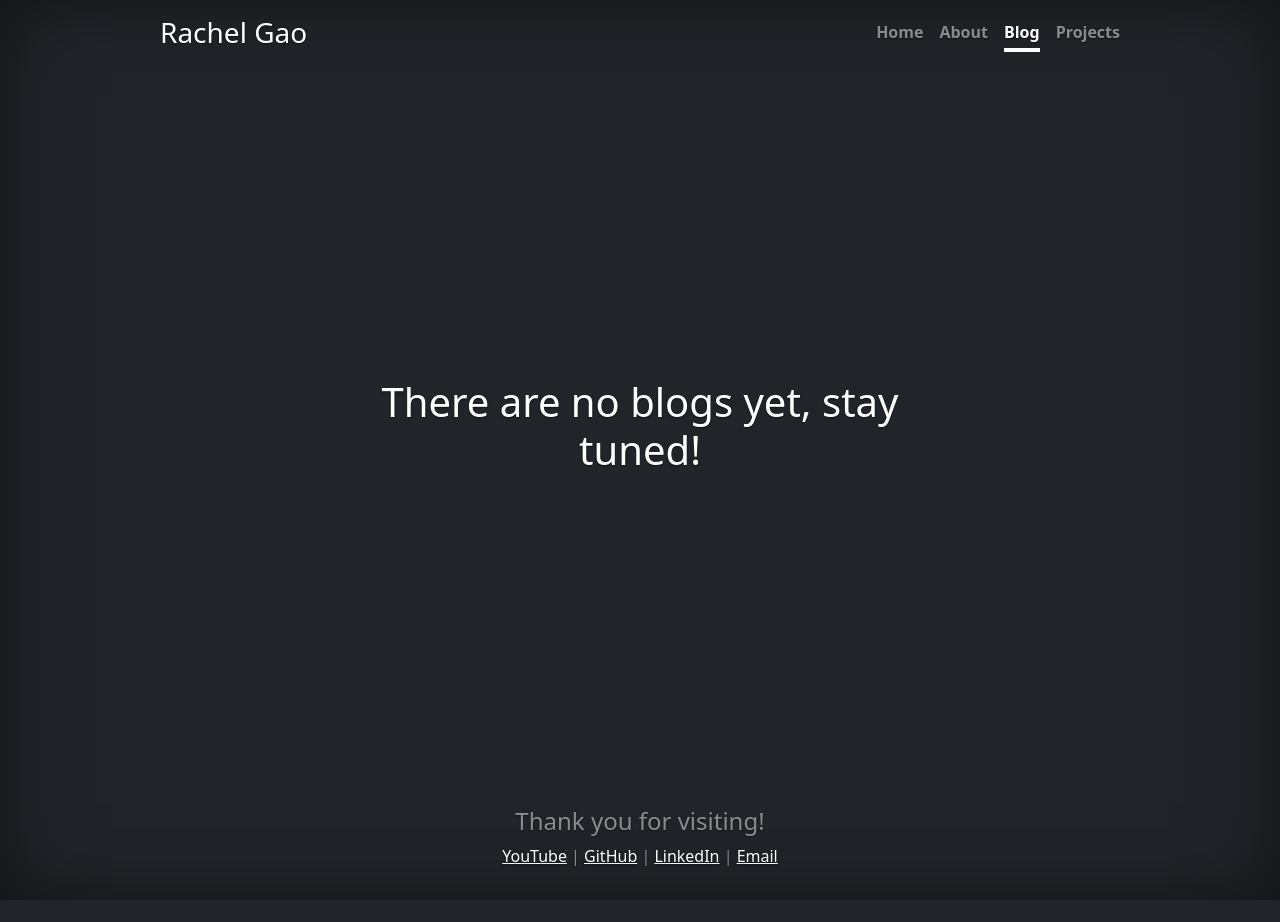
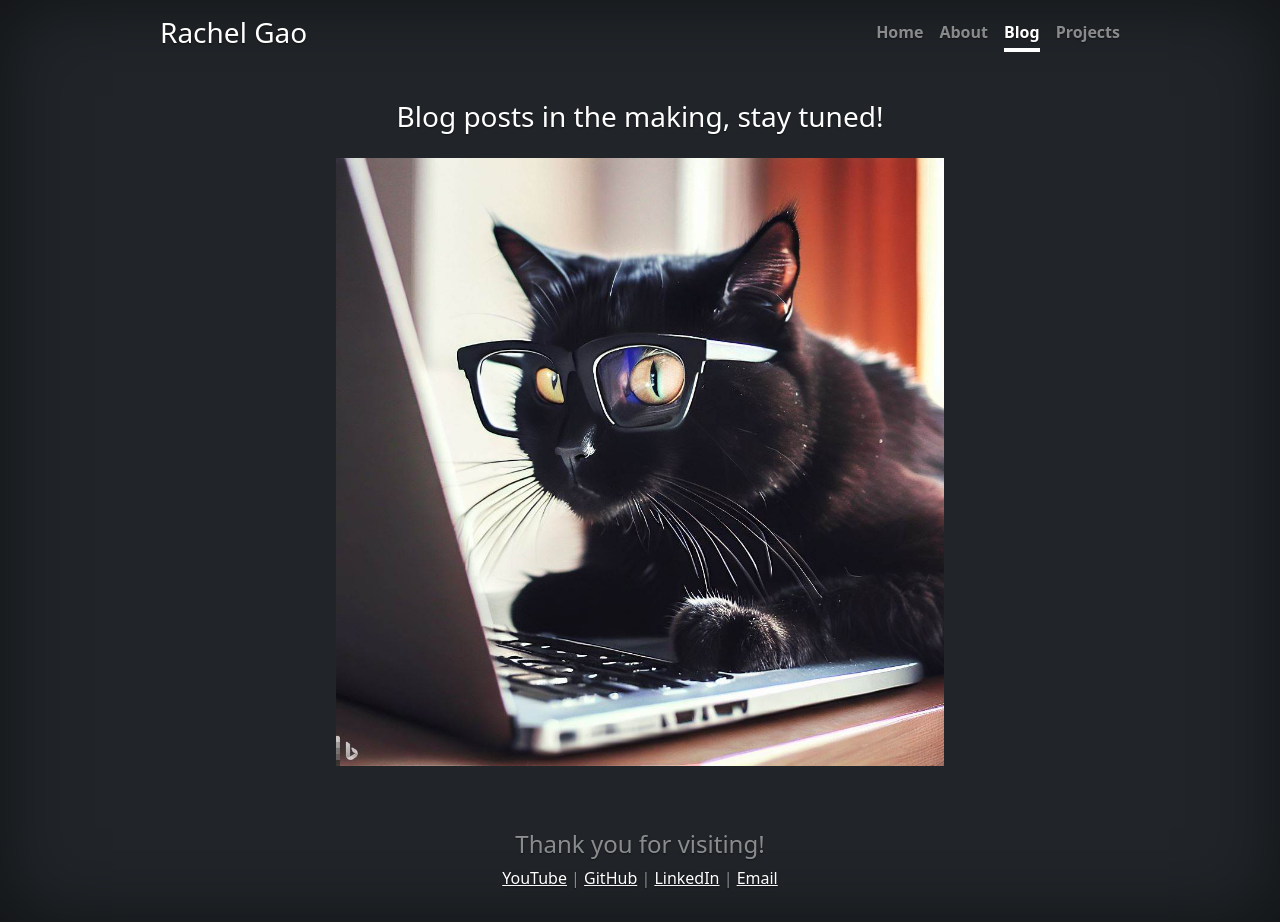
Before and after one commit to rachlllg/rachlllg.github.io, a Jekyll site: the page built from docs/_pages/blog.markdown, in a window 1280 px wide. Built offline with Jekyll 4.4.1, drawn with Linux system fonts in a browser that asks for light colours; nearby versions of some CDN libraries; comment, search, counter and statistics services are not loaded; before the commit the page ends 900 px from its top, so only the background shows below that.

Commit message:
update_blog

```diff
--- a/docs/_includes/blog.html
+++ b/docs/_includes/blog.html
@@ -1,5 +1,6 @@
 <!--Blog Page Content-->
 
-<main class="px-3 cover-home-container mx-auto">
-  <h1>There are no blogs yet, stay tuned!</h1>
+<main class="mt-5 mb-5 px-3 cover-home-container mx-auto">
+  <h3>Blog posts in the making, stay tuned!</h3>
+  <img class="img-fluid p-3" src="/assets/img/blog.jpeg" alt="A Black Cat Writing A Blog">
 </main>
--- a/docs/_pages/blog.markdown
+++ b/docs/_pages/blog.markdown
@@ -1,6 +1,6 @@
 ---
 layout: default
-apply_h_100: true
+apply_h_100: false
 title: Blog
 permalink: /blog
 ---
```
Also changed, not shown: docs/assets/img/blog.jpeg (added).
